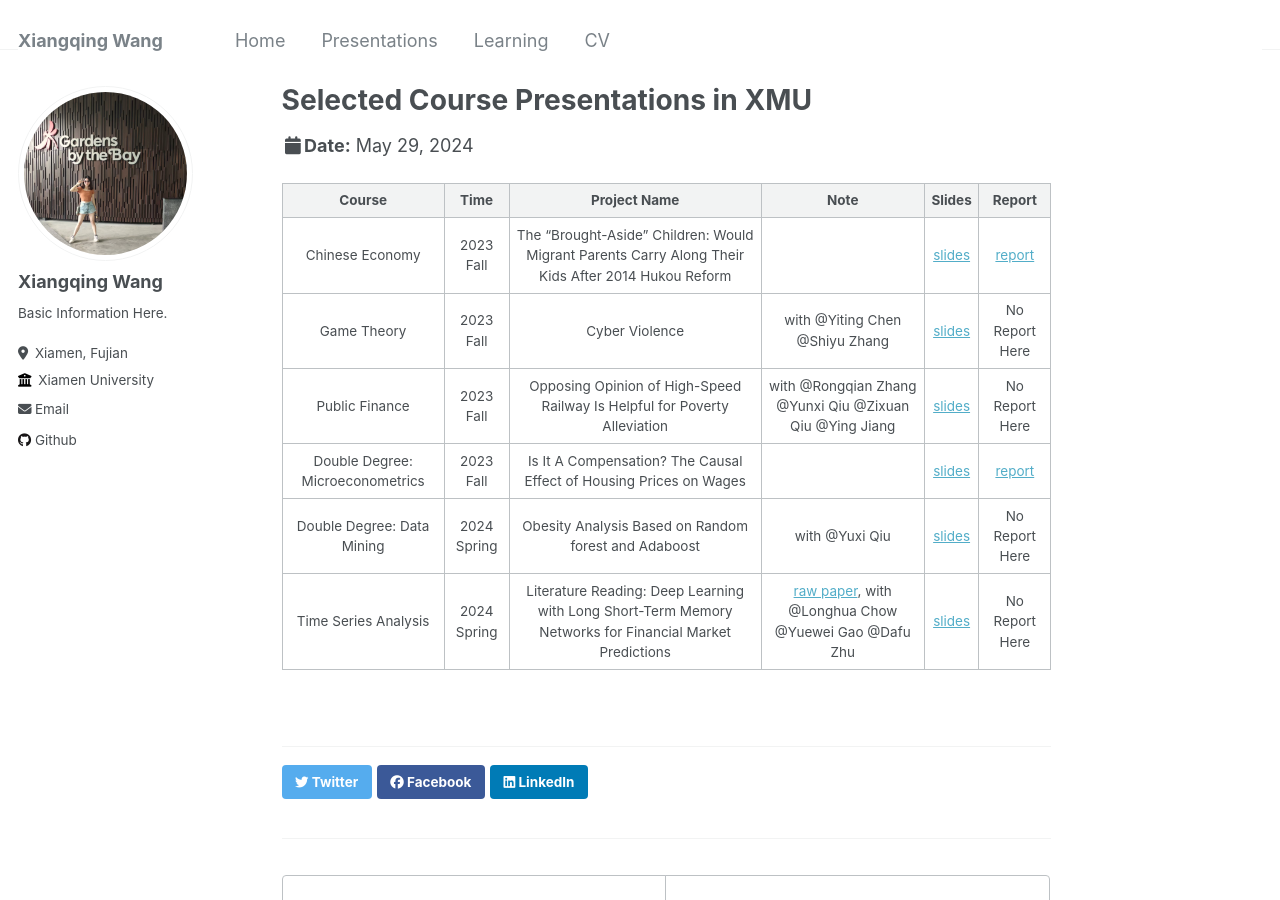
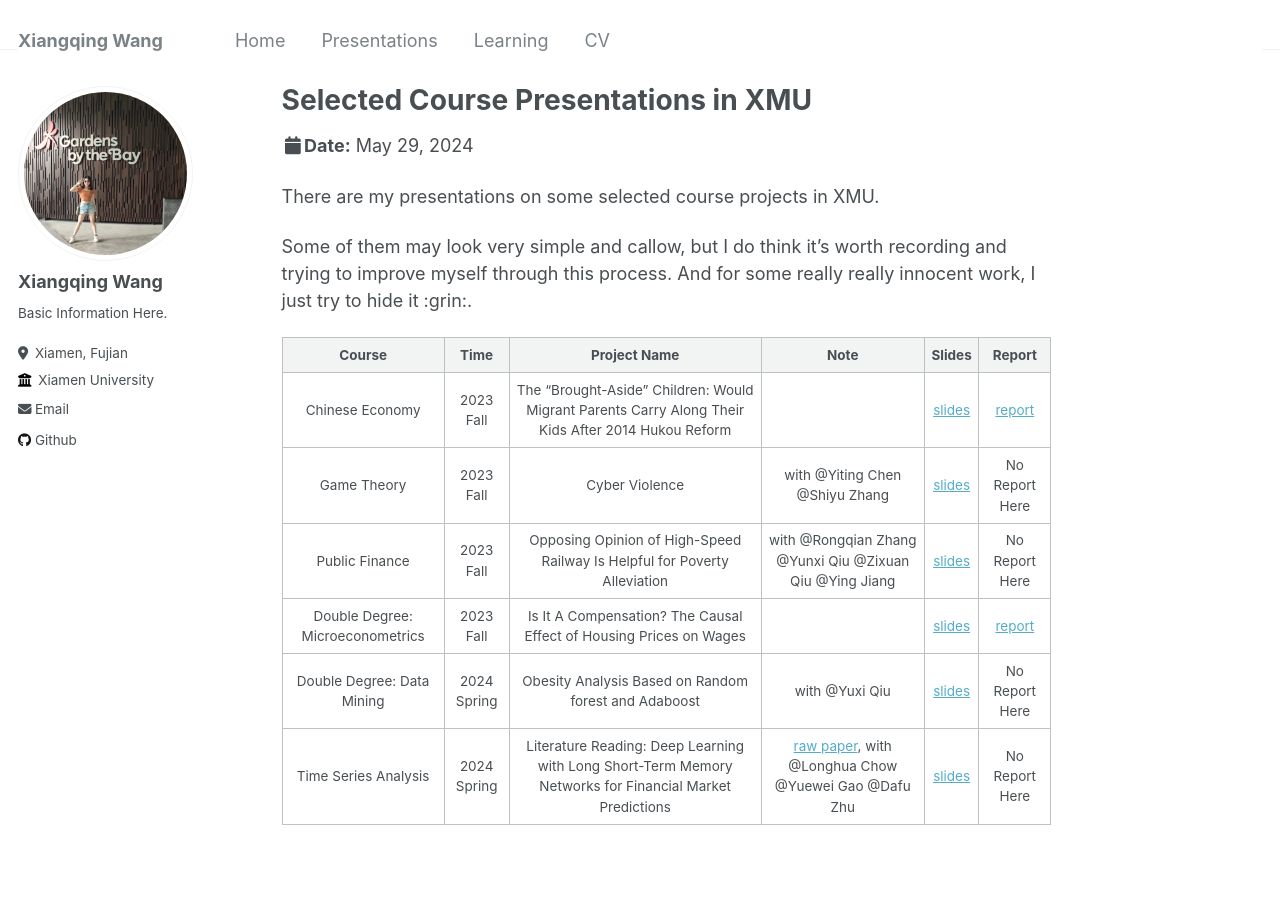
Before and after one commit to leahxqing/leahxqing.github.io, a Jekyll site: the page built from _talks/course_pre_xmu.md, in a window 1280 px wide and 900 px high. Built offline with Jekyll 4.4.1, drawn with Linux system fonts in a browser that asks for light colours.

Commit message:
Update course_pre_xmu.md

```diff
--- a/_talks/course_pre_xmu.md
+++ b/_talks/course_pre_xmu.md
@@ -7,6 +7,10 @@ venue: "Xiamen University"
 date: 2024-05-29
 location: "Xiamen University"
 ---
+There are my presentations on some selected course projects in XMU.
+
+Some of them may look very simple and callow, but I do think it's worth recording and trying to improve myself through this process. And for some really really innocent work, I just try to hide it :grin:.
+
 
 |         Course        |    Time     |                                            Project Name                                            |            Note                 |   Slides     | Report       |
 |:---------------------:|:-----------:|:--------------------------------------------------------------------------------------------------:|:-------------------------------:|:------------:|:------------:|
```
